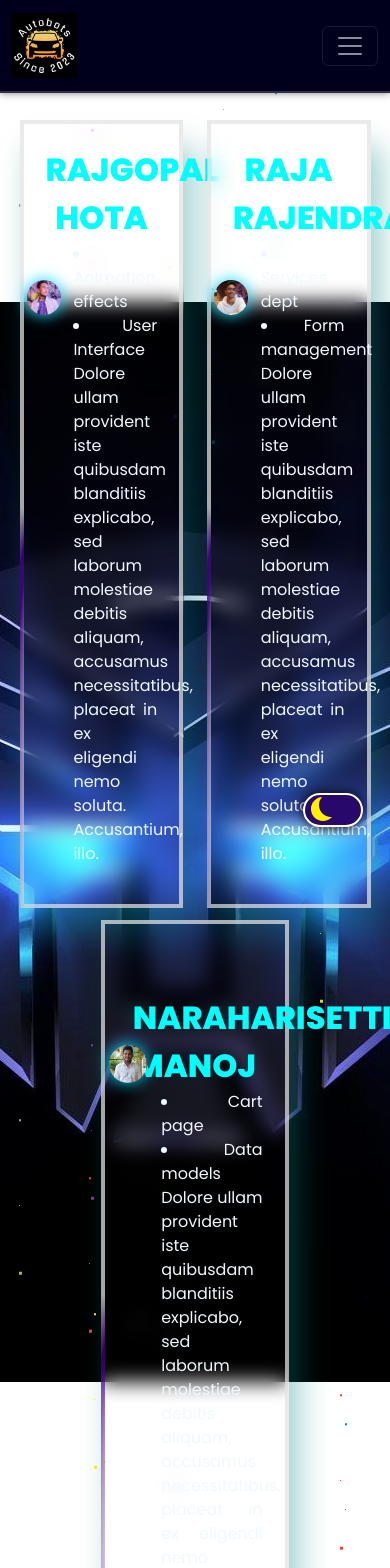
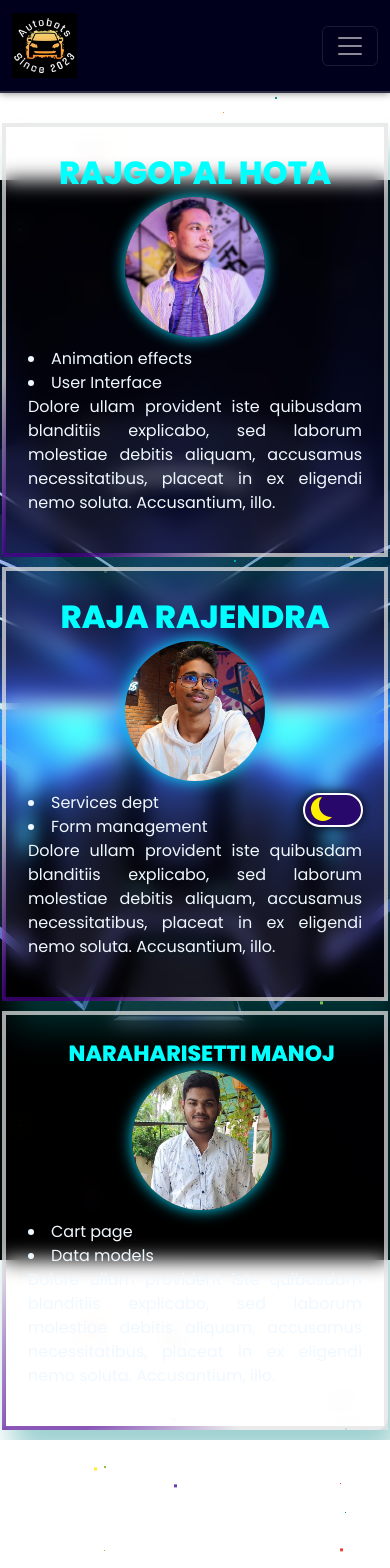
Before and after one commit to rajgopalhota/SDP-02, a React (Create React App) app in the folder client/: page /autobots/aboutus in a window 390 px wide. Shown: the top 1568 px of the page. After the commit the page ends 1440 px from the top, so only its background shows below. Built offline with nearby package versions, Linux system fonts and the light colour scheme.

Commit message:
some responsive to abt page

```diff
--- a/client/src/components/About/About.js
+++ b/client/src/components/About/About.js
@@ -8,19 +8,20 @@ export default function About() {
     <div className="Aboutani">
       <div className="aboutmove1">
         <div className="abt-container box">
+
+          <a
+            href="https://www.linkedin.com/in/rajgopalhota/"
+            target="_blank"
+            rel="noreferrer"
+          >
+            RAJGOPAL HOTA
+          </a>
           <a
             href="https://www.instagram.com/raja.2k3/"
             target="_blank"
             rel="noreferrer"
           >
             <img src={gopalpic} alt=""></img>
-          </a>
-          <a
-            href="https://www.linkedin.com/in/rajgopalhota/"
-            target="_blank"
-            rel="noreferrer"
-          >
-            RAJGOPAL HOTA
           </a>
           <p>
             <li>Animation effects</li>
@@ -33,19 +34,20 @@ export default function About() {
       </div>
       <div className="aboutmove2">
         <div className="abt-container1 box">
+
+          <a
+            href="https://www.linkedin.com/in/raja-esha-hari-shanmuka-rajendra-772689248/"
+            target="_blank"
+            rel="noreferrer"
+          >
+            RAJA RAJENDRA
+          </a>
           <a
             href="https://www.instagram.com/raja_.rajendra_/"
             target="_blank"
             rel="noreferrer"
           >
             <img src={rajpic} alt=""></img>
-          </a>
-          <a
-            href="https://www.linkedin.com/in/raja-esha-hari-shanmuka-rajendra-772689248/"
-            target="_blank"
-            rel="noreferrer"
-          >
-            RAJA RAJENDRA
           </a>
 
           <p>
@@ -59,19 +61,20 @@ export default function About() {
       </div>
       <div className="aboutmove3">
         <div className="abt-container2 box">
+
+          <a
+            href="https://www.linkedin.com/in/manojnaraharisetti/"
+            target="_blank"
+            rel="noreferrer"
+          >
+            NARAHARISETTI MANOJ
+          </a>
           <a
             href="https://www.instagram.com/_mn.2k4_/"
             target="_blank"
             rel="noreferrer"
           >
             <img src={manojpic} alt=""></img>
-          </a>
-          <a
-            href="https://www.linkedin.com/in/manojnaraharisetti/"
-            target="_blank"
-            rel="noreferrer"
-          >
-            NARAHARISETTI MANOJ
           </a>
           <p>
             <li>Cart page</li>
--- a/client/src/components/About/Style.css
+++ b/client/src/components/About/Style.css
@@ -2,7 +2,6 @@
   padding: 22px;
   position: absolute;
   margin-left: 5%;
-  /* margin-top: 3%; */
   backdrop-filter: blur(10px);
   width: 42%;
   border-radius: 12px;
@@ -10,7 +9,7 @@
 }
 .Aboutani{
   min-height: 100vh;
-  margin-top: 7%;
+  margin-top: 5%;
   overflow: hidden;
 }
 .aboutmove1{
@@ -96,17 +95,14 @@
 }
 
 .abt-container1 p {
-  /* color: aliceblue; */
   padding-left: 25%;
   text-align: justify;
 }
 .abt-container p {
-  /* color: aliceblue; */
   padding-left: 25%;
   text-align: justify;
 }
 .abt-container2 p {
-  /* color: aliceblue; */
   padding-left: 25%;
   text-align: justify;
 }
@@ -181,3 +177,32 @@
 		--angle: 420deg;
 	}
 }
+
+
+
+/* Responsive */
+@media only screen and (max-width: 600px) {
+  .abt-container1,.abt-container2, .abt-container {
+    margin-top: 0;
+    padding: 22px;
+    position: static;
+    margin-left: 0%;
+    margin: 10px 2px;
+    width: 99%;
+  }
+  .abt-container img, .abt-container1 img, .abt-container2 img{
+    border-radius: 100%;
+    width: 42%;
+    position: static;
+    margin: auto;
+  }
+  .abt-container p, .abt-container1 p, .abt-container2 p {
+    margin-top: 10px;
+    padding-left: 0%;
+    text-align: justify;
+  }
+  .abt-container2 a{
+    font-size: 22px;
+    margin-bottom: 10px;
+  }
+}
--- a/client/src/components/Spare/Spare.js
+++ b/client/src/components/Spare/Spare.js
@@ -21,7 +21,7 @@ export default function Spare() {
   return (
     <div className='spareboxpro'>
       <div className="spare-container">
-        {/* <h1>Welocme to Autobots Repair Services</h1> */}
+        <h1>Welocme to Autobots Repair Services</h1>
         <form action="" method="">
           <table>
             <tbody>
--- a/client/src/components/Spare/Styles/Spare.css
+++ b/client/src/components/Spare/Styles/Spare.css
@@ -1,12 +1,9 @@
 .spare-container h1 {
-  /* color: white; */
   font-weight: 900;
   font-size: 32px;
-  /* mix-blend-mode: overlay; */
 }
 .spareboxpro{
   overflow-x: hidden;
-
 }
 .spare-container {
   animation: abtfloaterxr 1.5s;
@@ -15,10 +12,6 @@
   margin-right: auto;
   width: 70%;
   height: fit-content;
-  /* padding: 3%;
-    border-radius: 12px;
-    border: 2px solid white; */
-  /* background-color: rgba(0, 0, 0, 0.242); */
   align-items: center;
   text-align: center;
 }
@@ -36,29 +29,12 @@
   transition: 0.3s;
 }
 
-.spare-container input {
-  text-align: center;
-  width: 100%;
-  outline: none;
-  border: 2px solid #fafafa;
-  background: none;
-  padding: 0.9rem 1.6rem;
-  color: #fff;
-  font-weight: 500;
-  font-size: 0.95rem;
-  letter-spacing: 0.5px;
-  border-radius: 25px;
-  transition: 0.3s;
-}
 
 .spare-container option {
   text-align: center;
   background: rgba(26, 25, 25, 0.742);
 }
 
-#spare-dropdown * {
-  border-radius: 25px;
-}
 .spare-container table {
   margin-left: auto;
   margin-right: auto;
@@ -74,3 +50,39 @@
   text-align: center;
   color: rgb(254, 252, 252);
 }
+
+
+@media only screen and (max-width: 600px) {
+  .spare-container h1 {
+    font-weight: 600;
+    font-size: 12px;
+  }
+  .spare-container {
+    margin-top: 3%;
+    margin-left: auto;
+    margin-right: auto;
+    width: 100%;
+    height: fit-content;
+    align-items: center;
+    text-align: center;
+  }
+  .spare-container table {
+    margin-left: auto;
+    margin-right: auto;
+  }
+  .spare-container table td {
+    padding: 0 0;
+  }
+  .spare-container button {
+    height: 35px;
+    width: 60px;
+    margin-left: 5px;
+  }
+  .spare-container select {
+    width: 100px;
+    padding: 8px 8px;
+    color: #fff;
+    font-weight: 400;
+    font-size: 12px;
+  }
+}
```
